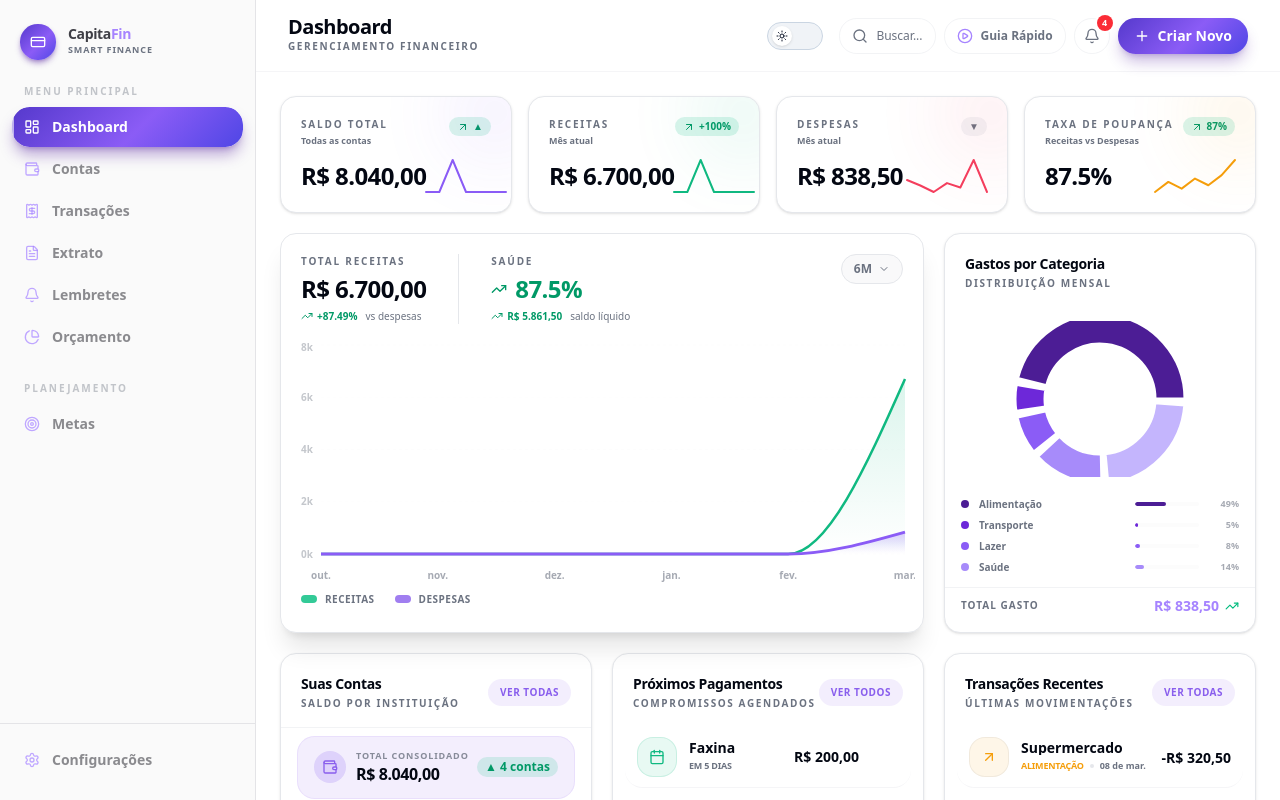
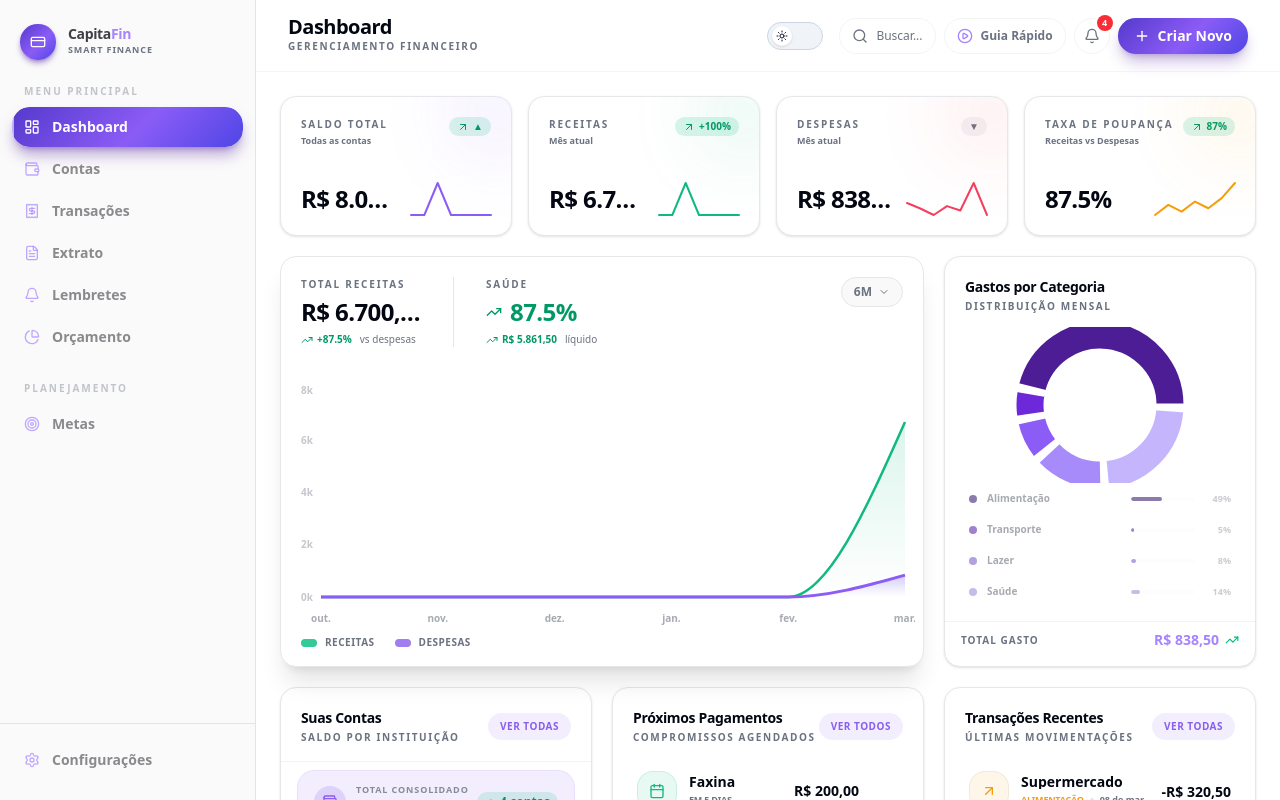
Before and after one commit to JeannnDev/capita-fin, a Next.js app: page / in a window 1280 px wide. Built offline with nearby package versions, Linux system fonts and the light colour scheme.

Commit message:
style: ensure layout responsive

```diff
--- a/src/components/dashboard/DashboardExpenseChart.tsx
+++ b/src/components/dashboard/DashboardExpenseChart.tsx
@@ -2,7 +2,7 @@
 
 import * as React from "react"
 import { TrendingUp } from "lucide-react"
-import { Pie, PieChart, Cell } from "recharts"
+import { Pie, PieChart, Cell, Sector } from "recharts"
 
 import {
   ChartContainer,
@@ -12,13 +12,45 @@ import {
 } from "@/components/ui/chart"
 import { useFinance } from "@/lib/finance-context"
 import { formatCurrency } from "@/lib/format"
+import { cn } from "@/lib/utils"
+
+interface PieActiveShapeProps {
+  cx: number
+  cy: number
+  innerRadius: number
+  outerRadius: number
+  startAngle: number
+  endAngle: number
+  fill?: string
+}
+
+const renderActiveShape = (props: PieActiveShapeProps) => {
+  const { cx, cy, innerRadius, outerRadius, startAngle, endAngle, fill } = props
+  return (
+    <g>
+      <Sector
+        cx={cx}
+        cy={cy}
+        innerRadius={innerRadius - 2}
+        outerRadius={outerRadius + 12}
+        startAngle={startAngle}
+        endAngle={endAngle}
+        fill={fill}
+        stroke="hsl(var(--card))"
+        strokeWidth={3}
+        className="drop-shadow-2xl transition-all duration-300 transform-gpu"
+      />
+    </g>
+  )
+}
 
 export function DashboardExpenseChart() {
   const { budgets } = useFinance()
+  const [activeIndex, setActiveIndex] = React.useState<number | null>(null)
 
   // Purple gradient palette
   const purplePalette = [
-    "#4C1D95", // Deeper
+    "#4C1D95",
     "#6D28D9",
     "#8B5CF6",
     "#A78BFA",
@@ -33,7 +65,8 @@ export function DashboardExpenseChart() {
       category: key,
       spent: budget.spent,
       fill: color,
-      name: budget.category
+      name: budget.category,
+      id: index
     }
   })
 
@@ -53,9 +86,21 @@ export function DashboardExpenseChart() {
 
   const totalSpent = budgets.reduce((sum, b) => sum + b.spent, 0)
 
+  const onPieEnter = (_: unknown, index: number) => {
+    setActiveIndex(index)
+  }
+
+  const onMouseLeave = () => {
+    setActiveIndex(null)
+  }
+
+  // Cast Pie to any to satisfy version-specific prop types in JSX
+  // eslint-disable-next-line @typescript-eslint/no-explicit-any
+  const PieComponent = Pie as any
+
   return (
     <div
-      className="flex flex-col rounded-2xl h-full border border-border shadow-sm overflow-hidden bg-card"
+      className="flex flex-col rounded-2xl h-full border border-border shadow-sm overflow-hidden bg-card transition-all"
     >
       {/* Header */}
       <div className="px-5 pt-5 pb-3">
@@ -87,7 +132,7 @@ export function DashboardExpenseChart() {
                   />
                 }
               />
-              <Pie
+              <PieComponent
                 data={chartData}
                 dataKey="spent"
                 nameKey="category"
@@ -97,12 +142,24 @@ export function DashboardExpenseChart() {
                 outerRadius={85}
                 paddingAngle={4}
                 animationBegin={0}
-                animationDuration={1200}
+                animationDuration={800}
+                activeIndex={activeIndex !== null ? activeIndex : undefined}
+                activeShape={renderActiveShape}
+                onMouseEnter={onPieEnter}
+                onMouseLeave={onMouseLeave}
               >
-                {chartData.map((entry, index) => (
-                  <Cell key={`cell-${index}`} fill={entry.fill} />
+                {/* eslint-disable-next-line @typescript-eslint/no-explicit-any */}
+                {chartData.map((entry: any, index: number) => (
+                  <Cell
+                    key={`cell-${index}`}
+                    fill={entry.fill}
+                    className="transition-all duration-300"
+                    style={{
+                      filter: activeIndex !== null && activeIndex !== index ? 'opacity(0.4) grayscale(0.2)' : 'none',
+                    }}
+                  />
                 ))}
-              </Pie>
+              </PieComponent>
             </PieChart>
           </ChartContainer>
         )}
@@ -110,27 +167,57 @@ export function DashboardExpenseChart() {
 
       {/* Legend list */}
       {budgets.length > 0 && (
-        <div className="px-4 pb-3 space-y-1.5">
+        <div
+          className="px-4 pb-4 space-y-1"
+          onMouseLeave={() => setActiveIndex(null)}
+        >
+          <div className="grid grid-cols-1 sm:grid-cols-2 lg:grid-cols-1 gap-1">
             {budgets.slice(0, 4).map((budget, index) => {
               const pct = totalSpent > 0 ? (budget.spent / totalSpent * 100) : 0
               const color = purplePalette[index % purplePalette.length]
+              const isActive = activeIndex === index
+
               return (
-              <div key={budget.category} className="flex items-center gap-2.5">
-                <div className="h-2 w-2 rounded-full shrink-0" style={{ backgroundColor: color }} />
-                <span className="text-[10px] font-bold text-muted-foreground flex-1 truncate">{budget.category}</span>
+                <div
+                  key={budget.category}
+                  className={cn(
+                    "flex items-center gap-2.5 px-2 py-1.5 rounded-xl transition-all duration-300 cursor-default",
+                    isActive ? "bg-muted/50 scale-[1.02] shadow-sm" : "opacity-60 grayscale-[0.3] lg:hover:opacity-100 lg:hover:grayscale-0"
+                  )}
+                  onMouseEnter={() => setActiveIndex(index)}
+                  onTouchStart={() => setActiveIndex(index)}
+                >
+                  <div
+                    className={cn(
+                      "h-2 w-2 rounded-full shrink-0 transition-transform duration-300",
+                      isActive && "scale-150 rotate-45"
+                    )}
+                    style={{ backgroundColor: color }}
+                  />
+                  <span className={cn(
+                    "text-[10px] font-bold text-muted-foreground flex-1 truncate transition-colors",
+                    isActive && "text-foreground"
+                  )}>
+                    {budget.category}
+                  </span>
                   <div className="flex items-center gap-2">
-                  {/* mini bar */}
-                  <div className="w-16 h-1 rounded-full bg-muted/30 overflow-hidden">
+                    <div className="w-12 sm:w-16 h-1 rounded-full bg-muted/30 overflow-hidden">
                       <div
-                       className="h-full rounded-full"
+                         className={cn("h-full rounded-full transition-all duration-500", isActive && "brightness-125")}
                          style={{ width: `${pct}%`, backgroundColor: color }}
                       />
                     </div>
-                  <span className="text-[9px] font-black text-muted-foreground/60 w-8 text-right">{pct.toFixed(0)}%</span>
+                    <span className={cn(
+                      "text-[9px] font-black text-muted-foreground/60 w-7 text-right transition-colors",
+                      isActive && "text-violet-400"
+                    )}>
+                      {pct.toFixed(0)}%
+                    </span>
                   </div>
                 </div>
               )
             })}
+          </div>
         </div>
       )}
 
--- a/src/components/dashboard/DashboardMonthlyChart.tsx
+++ b/src/components/dashboard/DashboardMonthlyChart.tsx
@@ -60,23 +60,23 @@ export function DashboardMonthlyChart() {
     <div className="relative overflow-hidden rounded-2xl h-full shadow-xl bg-card border border-border"
     >
       {/* Top Header */}
-      <div className="p-5 pb-0">
-        <div className="flex items-start justify-between">
-          {/* Left metrics */}
-          <div className="flex gap-8">
-            <div>
+      <div className="p-4 sm:p-5 pb-0">
+        <div className="flex flex-col sm:flex-row items-start justify-between gap-4">
+          {/* Metrics */}
+          <div className="flex flex-col sm:flex-row gap-4 sm:gap-8 w-full sm:w-auto">
+            <div className="flex-1 min-w-[120px]">
               <p className="text-[10px] font-black uppercase tracking-[0.18em] text-muted-foreground mb-1">Total Receitas</p>
-              <p className="text-2xl font-black tracking-tight text-foreground tabular-nums">
+              <p className="text-xl sm:text-2xl font-black tracking-tight text-foreground tabular-nums truncate">
                 {formatCurrency(totalReceitas)}
               </p>
               <div className="flex items-center gap-1 mt-1">
                 <TrendingUp className="h-3 w-3 text-emerald-600 dark:text-emerald-400" />
-                <span className="text-[10px] font-black text-emerald-600 dark:text-emerald-400">+{Math.abs(healthPct).toFixed(2)}%</span>
+                <span className="text-[10px] font-black text-emerald-600 dark:text-emerald-400">+{Math.abs(healthPct).toFixed(1)}%</span>
                 <span className="text-[10px] text-muted-foreground font-medium ml-1">vs despesas</span>
               </div>
             </div>
 
-            <div className="border-l border-border pl-8">
+            <div className="sm:border-l border-border pl-0 sm:pl-8 flex-1 min-w-[120px]">
               <p className="text-[10px] font-black uppercase tracking-[0.18em] text-muted-foreground mb-1">Saúde</p>
               <div className="flex items-center gap-2">
                 {isHealthy ? (
@@ -84,7 +84,7 @@ export function DashboardMonthlyChart() {
                 ) : (
                   <TrendingDown className="h-4 w-4 text-red-600 dark:text-red-400" />
                 )}
-                <p className={cn("text-2xl font-black tracking-tight tabular-nums", isHealthy ? "text-emerald-600 dark:text-emerald-400" : "text-red-600 dark:text-red-400")}>
+                <p className={cn("text-xl sm:text-2xl font-black tracking-tight tabular-nums", isHealthy ? "text-emerald-600 dark:text-emerald-400" : "text-red-600 dark:text-red-400")}>
                   {healthPct.toFixed(1)}%
                 </p>
               </div>
@@ -93,7 +93,7 @@ export function DashboardMonthlyChart() {
                 <span className="text-[10px] font-black text-emerald-600 dark:text-emerald-400">
                   {formatCurrency(Math.abs(totalReceitas - totalDespesas))}
                 </span>
-                <span className="text-[10px] text-muted-foreground font-medium ml-1">saldo líquido</span>
+                <span className="text-[10px] text-muted-foreground font-medium ml-1">líquido</span>
               </div>
             </div>
           </div>
--- a/src/components/dashboard/DashboardStatsCards.tsx
+++ b/src/components/dashboard/DashboardStatsCards.tsx
@@ -54,7 +54,7 @@ function StatCard({ title, value, change, changePercent, trend, subtitle, color
   const isDown = trend === "down"
 
   return (
-    <div className="relative overflow-hidden rounded-2xl bg-card border border-border p-5 flex flex-col gap-3 shadow-sm hover:shadow-md transition-all group">
+    <div className="relative overflow-hidden rounded-2xl bg-card border border-border p-4 sm:p-5 flex flex-col gap-3 shadow-sm hover:shadow-md transition-all group min-h-[140px]">
       {/* Decorative glow */}
       <div
         className="absolute -right-8 -top-8 h-24 w-24 rounded-full opacity-10 blur-2xl group-hover:opacity-20 transition-opacity"
@@ -62,16 +62,16 @@ function StatCard({ title, value, change, changePercent, trend, subtitle, color
       />
 
       <div className="flex items-start justify-between">
-        <div>
-          <p className="text-[10px] font-black uppercase tracking-[0.18em] text-muted-foreground">{title}</p>
+        <div className="flex-1 min-w-0">
+          <p className="text-[10px] font-black uppercase tracking-[0.18em] text-muted-foreground truncate">{title}</p>
           {subtitle && (
-            <p className="text-[9px] text-muted-foreground font-bold mt-0.5">{subtitle}</p>
+            <p className="text-[9px] text-muted-foreground font-bold mt-0.5 truncate">{subtitle}</p>
           )}
         </div>
         {(change || changePercent) && (
           <div
             className={cn(
-              "flex items-center gap-1 rounded-full px-2 py-0.5 text-[10px] font-black",
+              "flex items-center gap-1 rounded-full px-2 py-0.5 text-[10px] font-black shrink-0 ml-2",
               isUp && "bg-emerald-500/15 text-emerald-600 dark:text-emerald-400",
               isDown && "bg-red-500/15 text-red-600 dark:text-red-400",
               !isUp && !isDown && "bg-muted text-muted-foreground"
@@ -83,9 +83,11 @@ function StatCard({ title, value, change, changePercent, trend, subtitle, color
         )}
       </div>
 
-      <div className="flex items-end justify-between mt-auto">
-        <h3 className="text-2xl font-black tracking-tight tabular-nums text-foreground">{value}</h3>
-        {miniChart && <MiniSparkline data={miniChart} color={color} />}
+      <div className="flex items-end justify-between mt-auto gap-4">
+        <h3 className="text-xl sm:text-2xl font-black tracking-tight tabular-nums text-foreground flex-1 truncate">{value}</h3>
+        <div className="shrink-0">
+          {miniChart && <MiniSparkline data={miniChart} color={color} />}
+        </div>
       </div>
     </div>
   )
@@ -122,7 +124,7 @@ export function DashboardStatsCards() {
   })
 
   return (
-    <div className="grid grid-cols-2 gap-4 lg:grid-cols-4">
+    <div className="grid grid-cols-1 sm:grid-cols-2 lg:grid-cols-4 gap-4">
       <StatCard
         title="Saldo Total"
         subtitle="Todas as contas"
```
Lines whose indentation alone changed are shown as unchanged.
